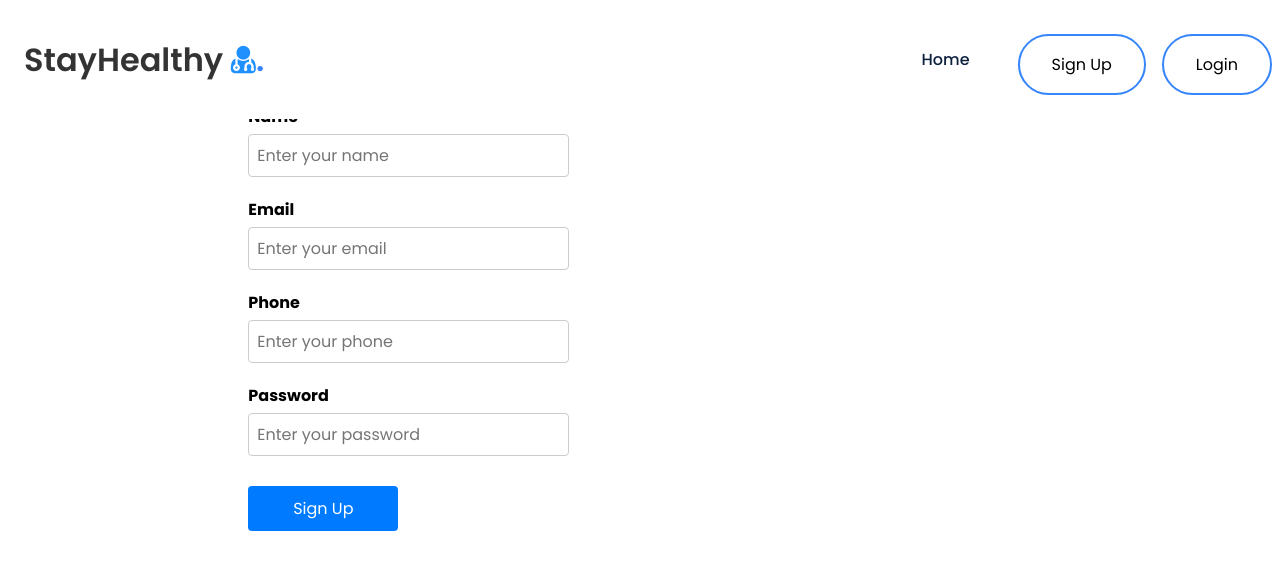
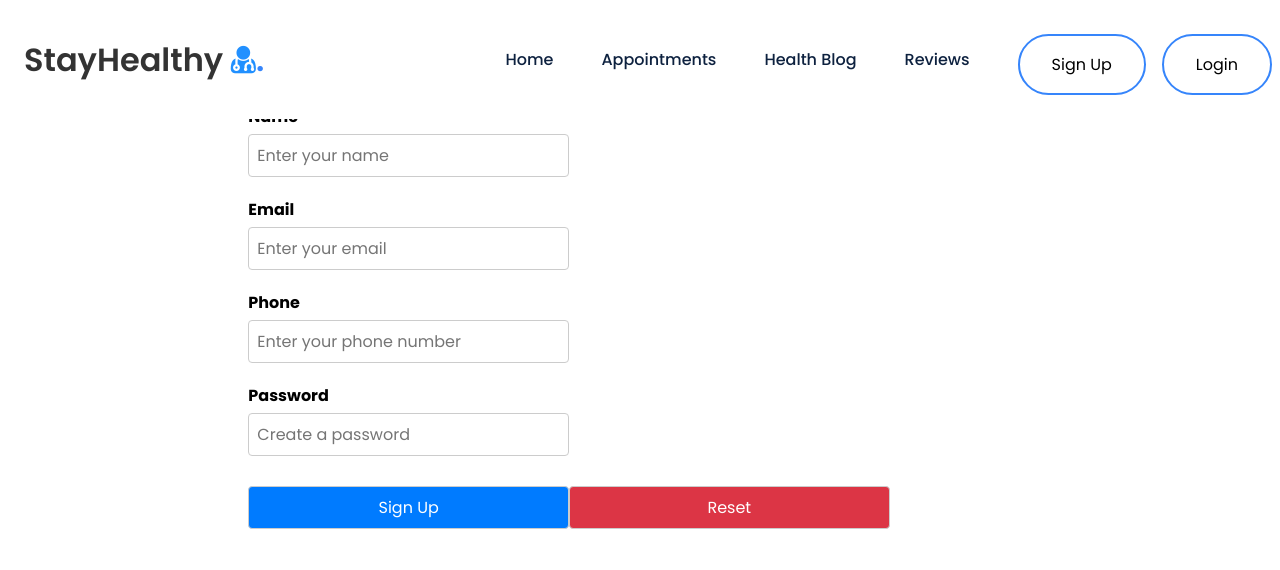
Before and after one commit to tatitanizaki/med_appt, a React (Create React App) app: page /signup in a window 1280 px wide. Shown: the top 570 px of the page. Built offline with nearby package versions, Linux system fonts and the light colour scheme.

Commit message:
added other fields to Sign Up form.

```diff
--- a/src/Components/Navbar/Navbar.js
+++ b/src/Components/Navbar/Navbar.js
@@ -1,48 +1,56 @@
 import React, { useEffect, useState } from "react";
-import { Link, useNavigate } from "react-router-dom"; // Import useNavigate
+import { Link } from "react-router-dom";
 
 import "./Navbar.css";
 
+
+
 const Navbar = () => {
     const [click, setClick] = useState(false);
+
     const [isLoggedIn, setIsLoggedIn] = useState(false);
     const [username, setUsername] = useState("");
-    const navigate = useNavigate(); // For navigation after logout
+    const[email,setEmail]=useState("");
+    const [showDropdown, setShowDropdown] = useState(false);
+    const handleClick = () => setClick(!click);
 
-    const handleClick = () => setClick(!click);
 
     const handleLogout = () => {
         sessionStorage.removeItem("auth-token");
         sessionStorage.removeItem("name");
         sessionStorage.removeItem("email");
         sessionStorage.removeItem("phone");
-        // Assume doctorData and reviewFormData are part of your application state
+        // remove email phone
         localStorage.removeItem("doctorData");
+        setIsLoggedIn(false);
+        // setUsername("");
+
+        // Remove the reviewFormData from local storage
         for (let i = 0; i < localStorage.length; i++) {
           const key = localStorage.key(i);
           if (key.startsWith("reviewFormData_")) {
             localStorage.removeItem(key);
           }
         }
-        setIsLoggedIn(false);
-        navigate('/'); // Redirect to homepage after logout
-    };
+        setEmail('');
+        window.location.reload();
+    }
+    const handleDropdown = () => {
+      setShowDropdown(!showDropdown);
+    }
+    useEffect(() => {
+      const storedemail = sessionStorage.getItem("email");
 
-    useEffect(() => {
-        const storedEmail = sessionStorage.getItem("email");
-        if (storedEmail) {
+      if (storedemail) {
             setIsLoggedIn(true);
-            setUsername(storedEmail.split('@')[0]); // Extract username from email
+            setUsername(storedemail);
           }
         }, []);
-
   return (
     <nav>
-            {/* Your nav code remains the same */}
       <div className="nav__logo">
         <Link to="/">
-                    StayHealthy <i style={{ color: '#2190FF' }} className="fa fa-user-md"></i>
-                </Link>
+        StayHealthy <i style={{color:'#2190FF'}} className="fa fa-user-md"></i></Link>
         <span>.</span>
       </div>
       <div className="nav__icon" onClick={handleClick}>
@@ -52,17 +60,23 @@ const Navbar = () => {
         <li className="link">
           <Link to="/">Home</Link>
         </li>
-                {/* other links if any */}
-                {isLoggedIn ? (
+        <li className="link">
+          <Link to="/search/doctors">Appointments</Link>
+        </li>
+        <li className="link">
+          <Link to="/healthblog">Health Blog</Link>
+        </li>
+        <li className="link">
+         <Link to="/reviews">Reviews</Link>
+        </li>
+        {isLoggedIn?(
           <>
-                    <li className="link">
-                        Welcome, {username} {/* Display username */}
-                    </li>
             <li className="link">
               <button className="btn2" onClick={handleLogout}>
                 Logout
               </button>
             </li>
+
           </>
         ) : (
           <>
--- a/src/Components/Sign_Up/Sign_Up.css
+++ b/src/Components/Sign_Up/Sign_Up.css
@@ -91,7 +91,7 @@
   .btn-primary {
     background-color: #007bff;
     color: #fff;
-  }
+ }
 
   .btn-danger {
     background-color: #dc3545;
--- a/src/Components/Sign_Up/Sign_Up.js
+++ b/src/Components/Sign_Up/Sign_Up.js
@@ -1,6 +1,7 @@
 import React, { useState } from 'react';
-import './Sign_Up.css';
+import './Sign_Up.css'
 import { useNavigate } from 'react-router-dom';
+// import { Link } from 'react-router-dom';
 import { API_URL } from '../../config';
 
 const Sign_Up = () => {
@@ -15,16 +16,18 @@ const Sign_Up = () => {
     const register = async (e) => {
         e.preventDefault();
 
+        // API Call
         const response = await fetch(`${API_URL}/api/auth/register`, {
             method: "POST",
             headers: {
                 "Content-Type": "application/json",
             },
             body: JSON.stringify({
-                name,
-                email,
-                password,
-                phone,
+                name: name,
+                email: email,
+                password: password,
+                phone: phone,
+
             }),
         });
 
@@ -32,82 +35,59 @@ const Sign_Up = () => {
 
         if (json.authtoken) {
             sessionStorage.setItem("auth-token", json.authtoken);
-            sessionStorage.setItem("email", email); // store email in session storage
-            navigate('/'); // Navigate to home page after successful sign up
+            sessionStorage.setItem("name", name);
+            sessionStorage.setItem("phone", phone);
+            sessionStorage.setItem("email", email);
+            navigate("/");
+            window.location.reload();
         } else {
-            const errorMessage = json.errors
-                ? json.errors.map(err => err.msg).join(", ")
-                : json.error || "An unknown error occurred";
-            setShowerr(errorMessage);
+            if (json.errors) {
+                for (const error of json.errors) {
+                    setShowerr(error.msg);
+                }
+            } else {
+                setShowerr(json.error);
+            }
         }
     };
 
+    const resetForm = () => {
+        setName('');
+        setEmail('');
+        setPhone('');
+        setPassword('');
+        setShowerr('');
+    };
+
     return (
-        <div className="container" style={{ marginTop: '5%' }}>
+        <div className="container" style={{marginTop:'5%'}}>
             <div className="signup-grid">
                 <div className="signup-form">
                     <form method="POST" onSubmit={register}>
-                        {/* Name field */}
                         <div className="form-group">
                             <label htmlFor="name">Name</label>
-                            <input
-                                type="text"
-                                id="name"
-                                className="form-control"
-                                placeholder="Enter your name"
-                                value={name}
-                                onChange={(e) => setName(e.target.value)}
-                            />
+                            <input value={name} onChange={(e) => setName(e.target.value)} type="text" name="name" id="name" className="form-control" placeholder="Enter your name" />
                         </div>
-
-                        {/* Email field */}
                         <div className="form-group">
                             <label htmlFor="email">Email</label>
-                            <input
-                                type="email"
-                                id="email"
-                                className="form-control"
-                                placeholder="Enter your email"
-                                value={email}
-                                onChange={(e) => setEmail(e.target.value)}
-                            />
+                            <input value={email} onChange={(e) => setEmail(e.target.value)} type="email" name="email" id="email" className="form-control" placeholder="Enter your email" />
                         </div>
-
-                        {/* Phone field */}
                         <div className="form-group">
                             <label htmlFor="phone">Phone</label>
-                            <input
-                                type="tel"
-                                id="phone"
-                                className="form-control"
-                                placeholder="Enter your phone"
-                                value={phone}
-                                onChange={(e) => setPhone(e.target.value)}
-                            />
+                            <input value={phone} onChange={(e) => setPhone(e.target.value)} type="text" name="phone" id="phone" className="form-control" placeholder="Enter your phone number" />
                         </div>
-
-                        {/* Password field */}
                         <div className="form-group">
                             <label htmlFor="password">Password</label>
-                            <input
-                                type="password"
-                                id="password"
-                                className="form-control"
-                                placeholder="Enter your password"
-                                value={password}
-                                onChange={(e) => setPassword(e.target.value)}
-                            />
+                            <input value={password} onChange={(e) => setPassword(e.target.value)} type="password" name="password" id="password" className="form-control" placeholder="Create a password" />
                         </div>
-
-                        {showerr && <div className="err" style={{ color: 'red' }}>{showerr.msg || showerr}</div>}
-
-                        <div className="btn-group">
-                            <button type="submit" className="btn btn-primary mb-2 mr-1 waves-effect waves-light">Sign Up</button>
-                        </div>
+                        {showerr && <div className="err" style={{ color: 'red' }}>{showerr}</div>}
+                        <button type="submit" className="btn-primary form-control">Sign Up</button>
+                        <button type="button" className="btn-danger form-control" onClick={resetForm}>Reset</button>
                     </form>
                 </div>
             </div>
         </div>
+        //Sign up role is not stored in database. You can apply logic for this according to your react code.
     );
 }
 
```
Lines whose indentation alone changed are shown as unchanged.
